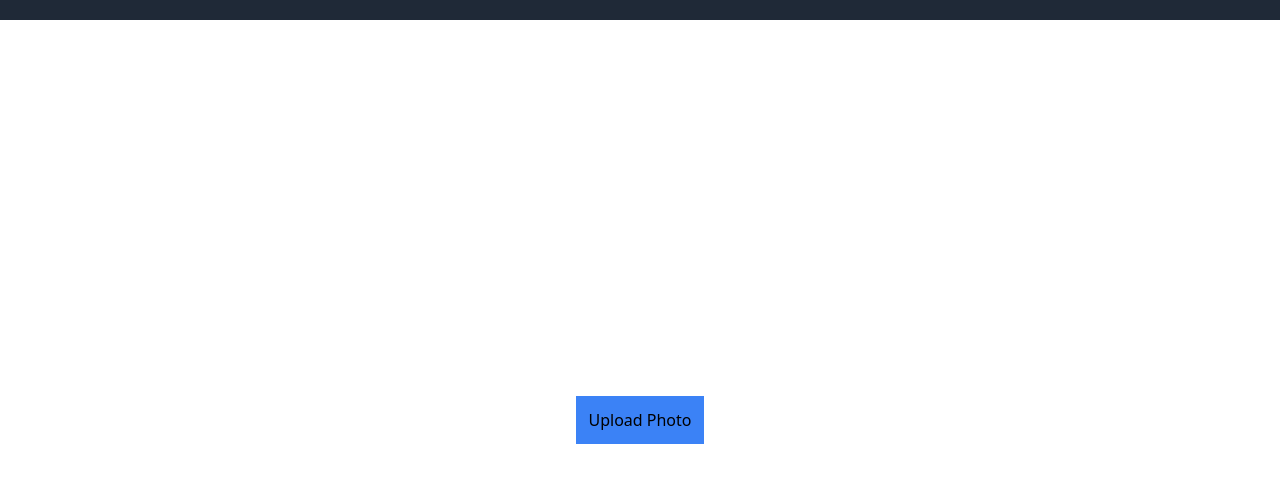
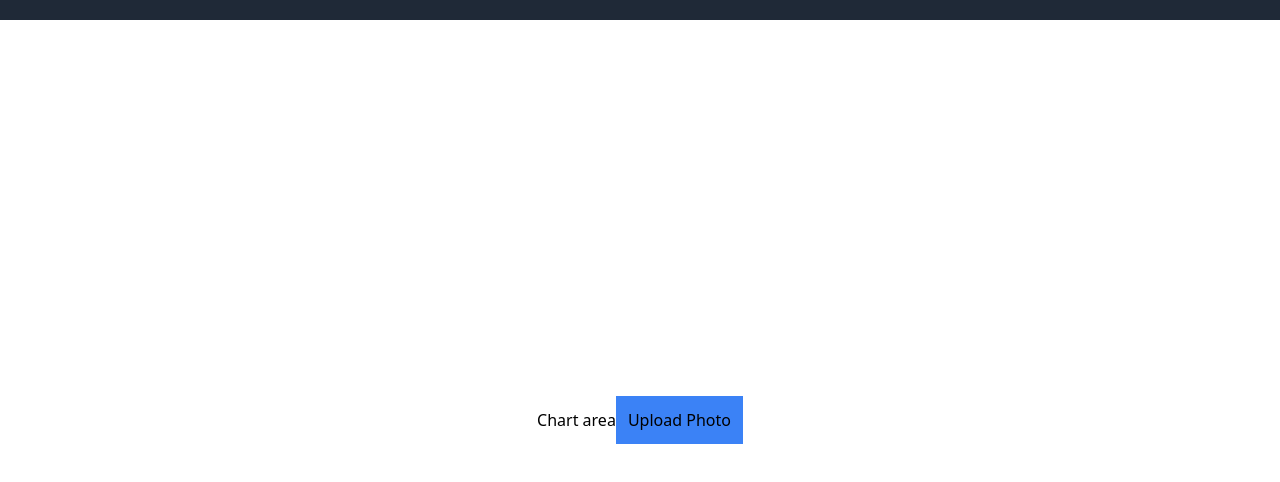
Before and after one commit to Collin-Lung/mobility, a website: page public/index.html in a window 1280 px wide. Shown: the part 88-570 px from the top of the page. Drawn offline with Linux system fonts and the light colour scheme.

Commit message:
Start wireframing

```diff
--- a/public/index.html
+++ b/public/index.html
@@ -29,6 +29,10 @@
 
   <main>
     <div class="w-screen h-screen flex justify-center items-center">
+      <div>
+        Chart area
+      </div>
+
       <button class="p-3 bg-blue-500 ">
         Upload Photo
       </button>
```
